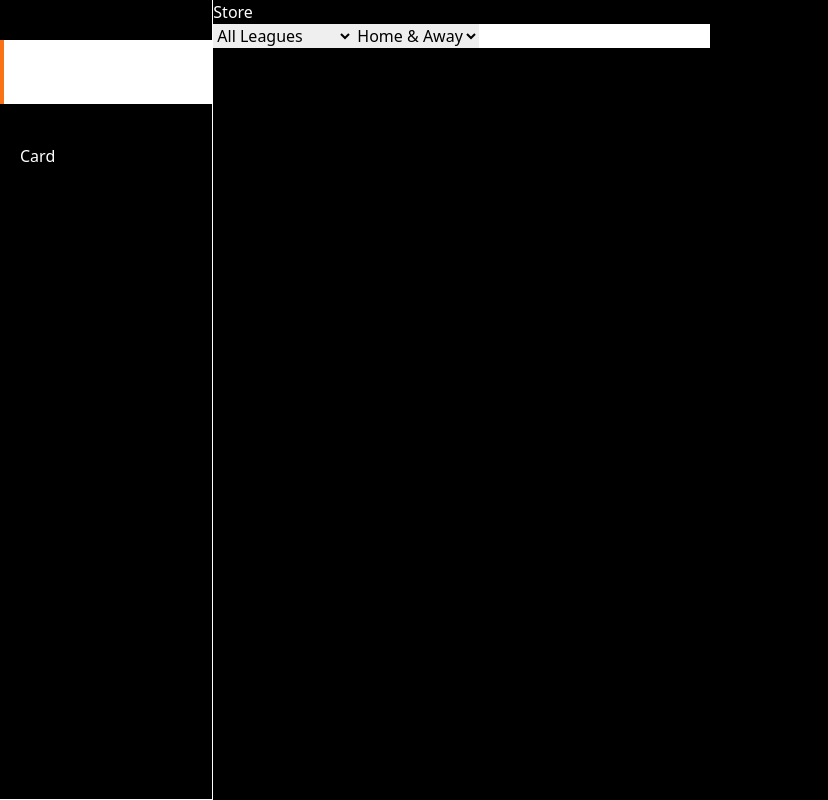
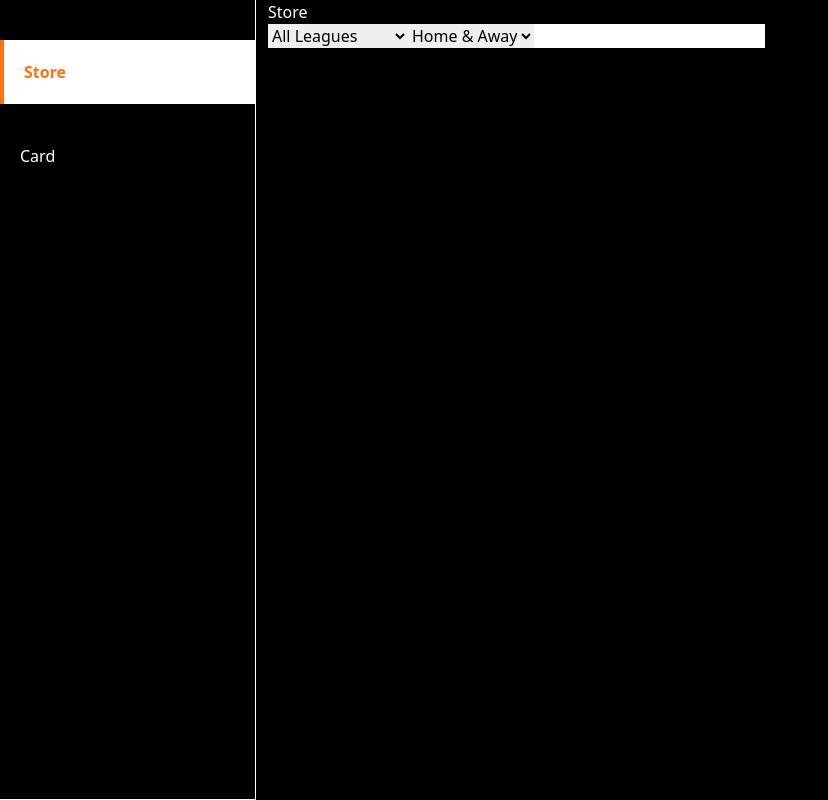
Before and after one commit to mahdiish/react-football-kit-store, a React (Create React App) app: page / in a window 1280 px wide. Shown: the whole page, without its empty margins (0-828 px from the left). Built offline with nearby package versions, Linux system fonts and the light colour scheme.

Commit message:
SideBar modified to be sticky

```diff
--- a/src/App.js
+++ b/src/App.js
@@ -8,7 +8,7 @@ function App() {
     <BrowserRouter>
       <div className="flex flex-col sm:flex-row items-center h-full">
         <SideBar />
-        <div className="w-full h-full bg-black sm:w-5/6">
+        <div className="w-full h-screen bg-black px-3 sm:w-4/5 sm:ml-[20%]">
           <Routes>
             <Route path="/" element={<StorePage />} />
             <Route path="/card" element={<CardPage />} />
--- a/src/components/SideBar.js
+++ b/src/components/SideBar.js
@@ -2,7 +2,7 @@ import { NavLink } from "react-router-dom";
 import classNames from "classnames";
 
 const linkClassNames =
-  "mt-0 p-5 w-1/2 text-center text-white sm:mt-5 sm:w-full sm:text-left";
+  "mt-0 p-5 w-1/2 text-center sm:mt-5 sm:w-full sm:text-left";
 
 const activeLinkClassNames =
   "text-orange-500 font-bold bg-white border-b-4 border-l-0 border-orange-500 sm:border-l-4 sm:border-b-0";
@@ -10,12 +10,12 @@ const activeLinkClassNames =
 const classNamesFn = ({ isActive }) => {
   return isActive
     ? classNames(linkClassNames, activeLinkClassNames)
-    : classNames(linkClassNames);
+    : classNames(linkClassNames, "text-white");
 };
 
 function SideBar() {
   return (
-    <div className="flex flex-row h-16 w-full pt-0 bg-black border-white border-b sm:flex-col sm:w-1/6 sm:h-full sm:pt-5 sm:border-r">
+    <div className="flex flex-row h-16 w-full pt-0 bg-black border-white border-b sm:flex-col sm:w-1/5 sm:h-full sm:pt-5 sm:border-r sm:fixed sm:top-0 sm:left-0">
       <NavLink to="/" className={classNamesFn}>
         Store
       </NavLink>
--- a/tailwind.config.js
+++ b/tailwind.config.js
@@ -2,7 +2,11 @@
 module.exports = {
   content: ["./src/**/*.{js,jsx,ts,tsx}"],
   theme: {
-    extend: {},
+    extend: {
+      spacing: {
+        "20%": "20%",
+      },
+    },
   },
   plugins: [],
 };
```
